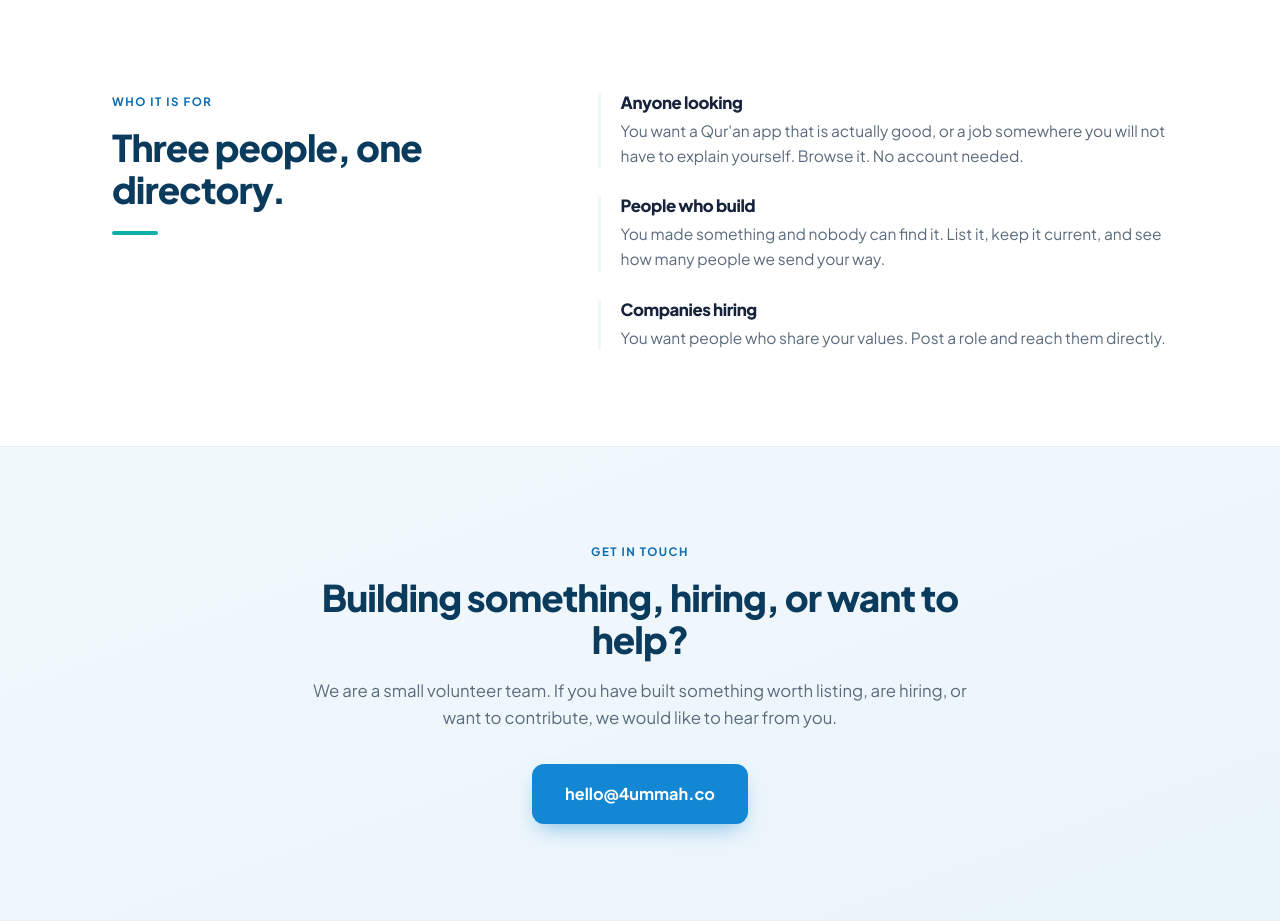
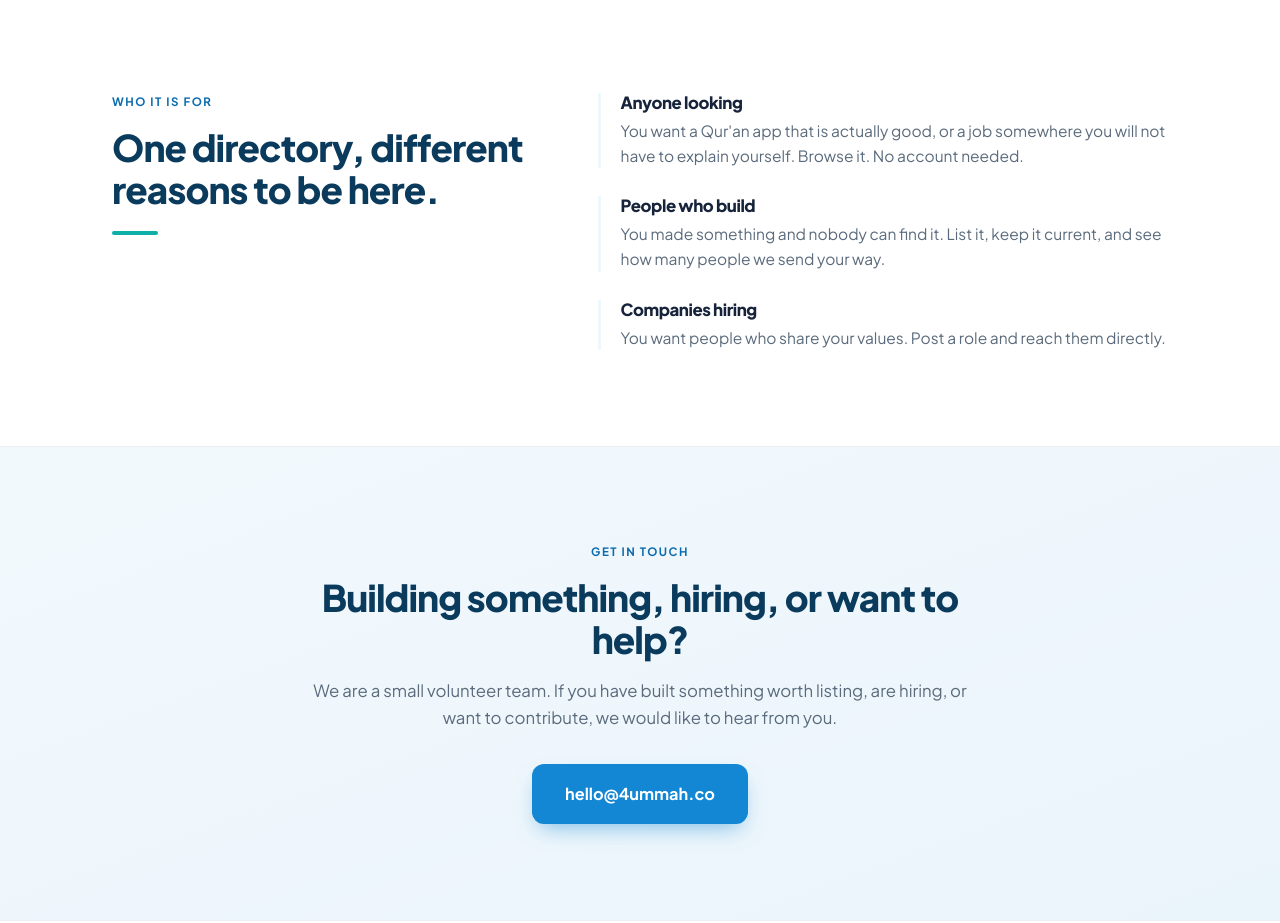
Before and after one commit to taseenw/4ummah-landing, a plain HTML site: page index.html in a window 1280 px wide. Shown: the part 1980-2903 px from the top of the page. Drawn offline with Linux system fonts and the light colour scheme.

```diff
--- a/index.html
+++ b/index.html
@@ -148,7 +148,7 @@
       <div class="split">
         <div class="reveal">
           <p class="eyebrow">Who it is for</p>
-          <h2>Three people, one directory.</h2>
+          <h2>One directory, different reasons to be here.</h2>
           <div class="rule" aria-hidden="true"></div>
         </div>
         <ul class="who-list reveal">
```
